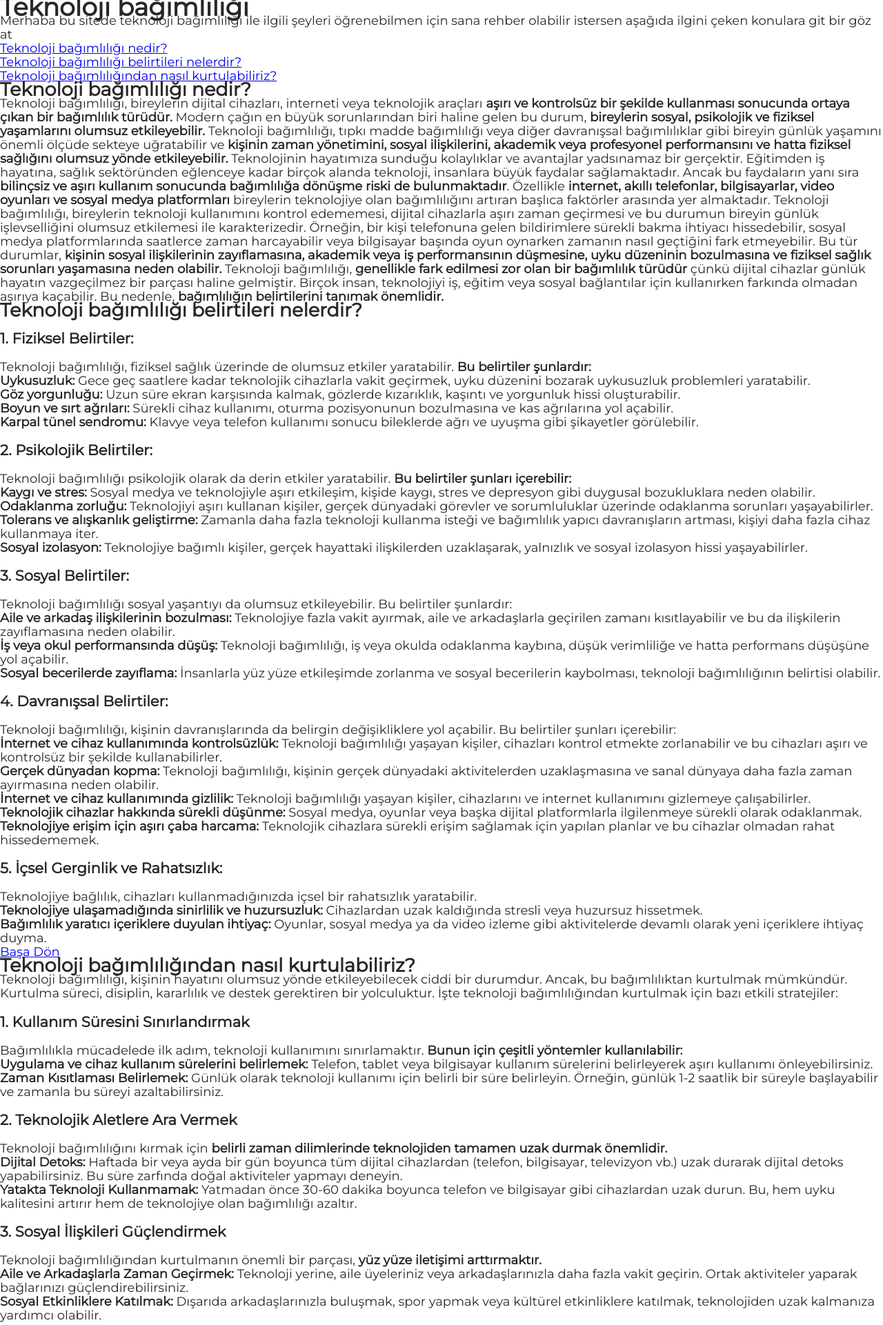
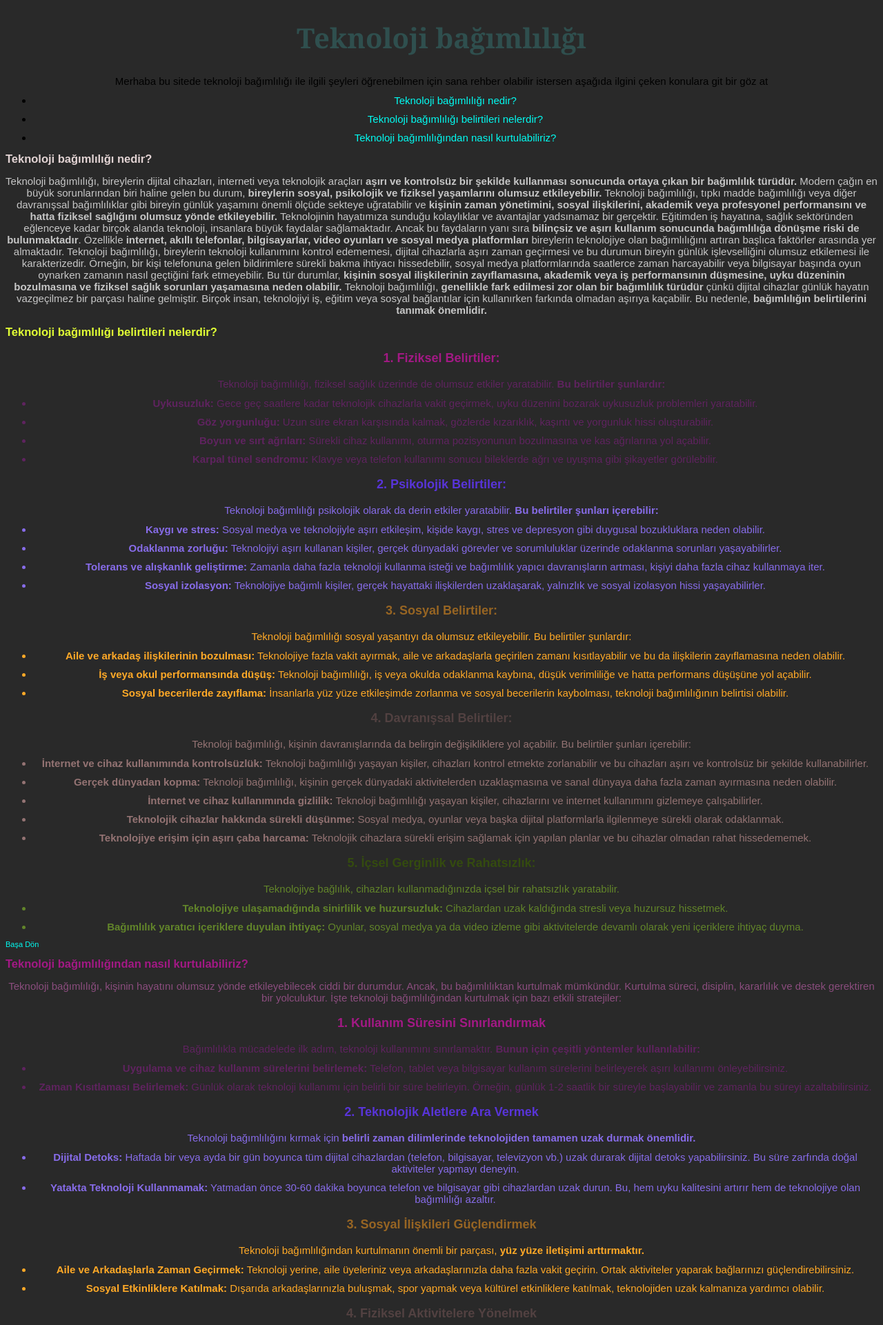
Before and after one commit to Dodukan89/Dodukan89, a Flask app: page /teknoloji-bagimliligi in a window 1280 px wide. Shown: the top 1921 px of the page at 69% size. Run offline with Flask 3, Linux system fonts and the light colour scheme.

Commit message:
Update style.css

```diff
--- a/static/style.css
+++ b/static/style.css
@@ -1,203 +1,170 @@
-@import url('https://fonts.googleapis.com/css2?family=Montserrat&display=swap');
-
 body {
-    margin: 0;
-    padding: 0;
-    font-family: 'Montserrat', sans-serif;
+    font-family: Arial, sans-serif;
+    font-size: 11px;
+    background-color: #292929;
+}
+h1 {
+    color: #2f4f4e;
+    font-size: 40px;
+    font-family: Georgia, serif;
+    text-align: center;
+}
+p {
+    font-size: 15px;
+    text-align: center;
+    margin: 10px 0;
+}
+a {
+    color: #1ec7c1;
+    text-decoration: none;
+    margin: 10px 0;
+    text-align: center;
+}
+.a-1 {
+    color: rgb(226, 211, 211);
+}
+.a-2 {
+    color: rgb(225, 255, 53);
+}
+.a-3 {
+    color: rgb(163, 25, 133);
+}
+li {
+    font-size: 15px;
+    text-align: center;
+    margin: 10px 0;
+}
+.li-1 {
+    color: rgb(95, 35, 95);
+}
+.li-2 {
+    color: rgb(135, 108, 233);
+}
+.resimler {
+    display: flex;
+    justify-content: center;
+    align-items: center;
+    margin: 10px 0;
+}
+h3 {
     font-size: 18px;
-    line-height: 20px;
-    background-color: #fff;
-    color: #272727;
+    text-align: center;
 }
 
-h1, h2, p {
-    margin: 0;
+.h2-1 {
+    color: rgb(226, 211, 211);
+}
+.p-1 {
+    color: rgb(199, 199, 199);
+}
+.h2-2 {
+    color: rgb(225, 255, 53);
+}
+.h3-1 {
+    color: rgb(163, 25, 133);
+}
+.p-2 {
+    color: rgb(95, 35, 95);
+}
+.h3-2 {
+    color: rgb(88, 52, 216);
+}
+.p-3 {
+    color: rgb(135, 108, 233);
+}
+.h3-3 {
+    color: rgb(151, 101, 35);
+}
+.p-4 {
+    color: rgb(255, 169, 39);
+}
+.li-3 {
+    color: rgb(255, 169, 39);
+}
+.h3-4 {
+    color:rgb(82, 65, 65)
+}
+.p-5 {
+    color:rgb(148, 115, 115)
+}
+.li-4 {
+    color:rgb(148, 115, 115)
+}
+.h3-5 {
+    color:rgb(52, 75, 15)
+}
+.p-6 {
+    color:rgb(98, 133, 42)
+}
+.li-5 {
+    color:rgb(98, 133, 42)
+}
+.h2-3 {
+    color:rgb(163, 25, 133)
+}
+.p-7 {
+    color:rgb(139, 77, 126)
+}
+.h3-6 {
+    color:#120a38
+}
+.p-8 {
+    color:#362d61
+}
+.li-6 {
+    color:#362d61
+}
+.h3-7 {
+    color:rgb(104, 121, 136)
+}
+.p-9 {
+    color:rgb(157, 196, 230)
+}
+.li-7 {
+    color:rgb(157, 196, 230)
+}
+.h3-8 {
+    color:#35410d
+}
+.p-10 {
+    color:#8eaf23
+}
+.li-8 {
+    color:#8eaf23
+}
+.h3-9 {
+    color:#023868
+}
+.p-11 {
+    color:#007ae6
+}
+.li-9 {
+    color:#007ae6
+}
+@keyframes color-change {
+    0% {
+      color: rgb(255, 0, 0);
+    }
+    10% {
+        color: rgb(28,28,28);
+    }
+    50% {
+        color:rgb(88, 52, 216)
+    }
+    90% {
+      color: rgb(0, 255, 242);
+    }
+
+    100% {
+      color: rgb(30, 255, 0);
+    }
 }
 
-ul {
-    list-style: none;
-    margin: 0;
-    padding: 0;
-}
-
-.header {
-    background-image: url("../img/back.jpg");
-    background-size: contain;
-    background-repeat: no-repeat;
-    background-position: left;
-    background-color: #CCE59D;
-    padding: 25vh 30px;
-    margin-bottom: 60px;
-    display: flex;
-    flex-direction: column;
-    align-items: flex-end;
-}
-
-.header__text {
-    display: flex;
-    flex-direction: column;
-    gap: 30px;
-    width: fit-content;
-    text-align: right;
-}
-
-main {
-    padding: 0 30px 100px;
-}
-
-.main__title {
-    text-align: center;
-    margin-bottom: 100px;
-}
-
-.list {
-    display: flex;
-    justify-content: space-around;
-}
-
-.list__item a {
-    text-decoration: none;
-    display: flex;
-    flex-direction: column;
-    align-items: center;
-    color: inherit;
-    gap: 20px;
-    padding: 20px;
-    border-radius: 24px;
-    border: 1px solid #EB8028;
-    transition: 0.2s;
-}
-.item__img {
-    object-fit: contain;
-    width: 150px;
-}
-
-.list__item a:hover {
-    box-shadow: 1px 1px 4px 4px #0EB07C;
-}
-
-.main__rez {
-    display: flex;
-    flex-direction: column;
-    gap: 20px;
-    align-items: center;
-}
-
-.rez__img {
-    object-fit: contain;
-    width: 300px;
-}
-
-.main__title--margin {
-    margin-bottom: 50px;
-}
-
-.main__link {
-    display: inline-block;
-    text-decoration: none;
-    padding: 20px 0;
-    width: 300px;
-    border-radius: 20px;
-    background-color: #0EB07C;
-    text-align: center;
-    cursor: pointer;
-    color: #fff;
-}
-
-.form {
-    display: flex;
-    flex-direction: column;
-    align-items: center;
-    gap: 50px;
-}
-
-
-.user input {
-    padding: 10px;
-    border: 1px solid #EB8028;
-    background: inherit;
-    border-radius: 5px;
-    font: inherit;
-    width: 100%;
-    color: #EB8028;
-}
-
-.user input:focus,
-.user input:active {
-    border: 1px solid #EB8028;
-    outline: none;
-}
-
-.user {
-    display: flex;
-    flex-direction: row;
-    width: 100%;
-    justify-content: space-around;
-}
-
-.user-info {
-    width: 30%;
-    display: flex;
-    flex-direction: column;
-    gap: 40px;
-}
-
-label {
-    display:inline-block ;
-    margin-bottom: 10px;
-}
-
-.address-date {
-    width: 30%;
-    display: flex;
-    flex-direction: column;
-    gap: 40px;
-}
-
-.delivery {
-    display: flex;
-    justify-content: space-between;
-}
-
-.button {
-    width: 10%;
-    padding: 10px;
-    min-width: 300px;
-    cursor: pointer;
-    align-self: center;
-    border: none;
-    border-radius: 10px;
-    background: #0EB07C;
-    font: inherit;
-    color: #fff;
-}
-.p1 {
-    color : #32ff43;
-}
-.a1 {
-    color : #37ff73;
-}
-.header2 {
-    background-size: contain;
-    background-repeat: no-repeat;
-    background-position: left;
-    background-color: #CCE59D;
-    padding: 25vh 30px;
-    margin-bottom: 60px;
-    display: flex;
-    flex-direction: column;
-    align-items: center;
+h1:hover {
+    animation: color-change 9s infinite;
 
 }
-
-.header2__text {
-    display: flex;
-    flex-direction: column;
-    gap: 30px;
-    width: fit-content;
-    text-align: center;
+a {
+    animation: color-change 8s infinite;
+    animation-range: 100;
 }
-.header2__text h1 {
-    font-size: 50px;
-    line-height: 60px;
-}
```
